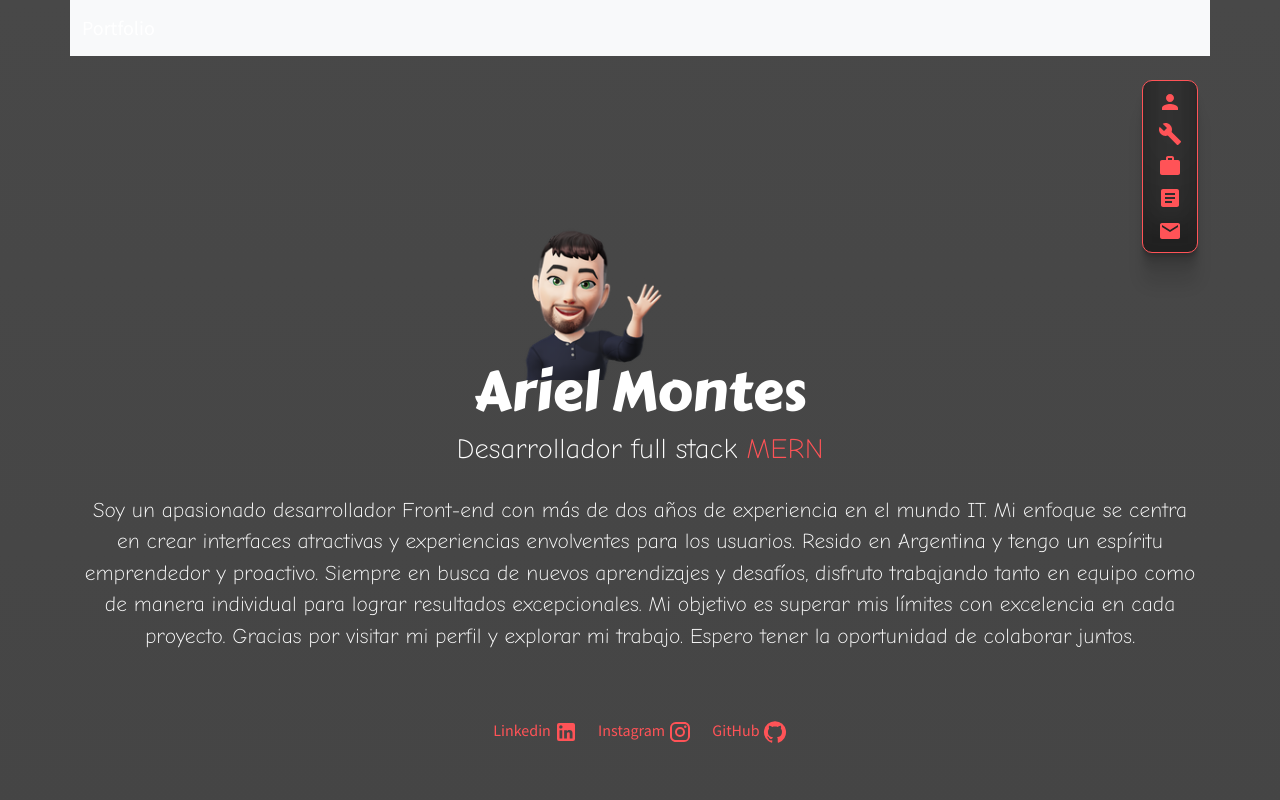
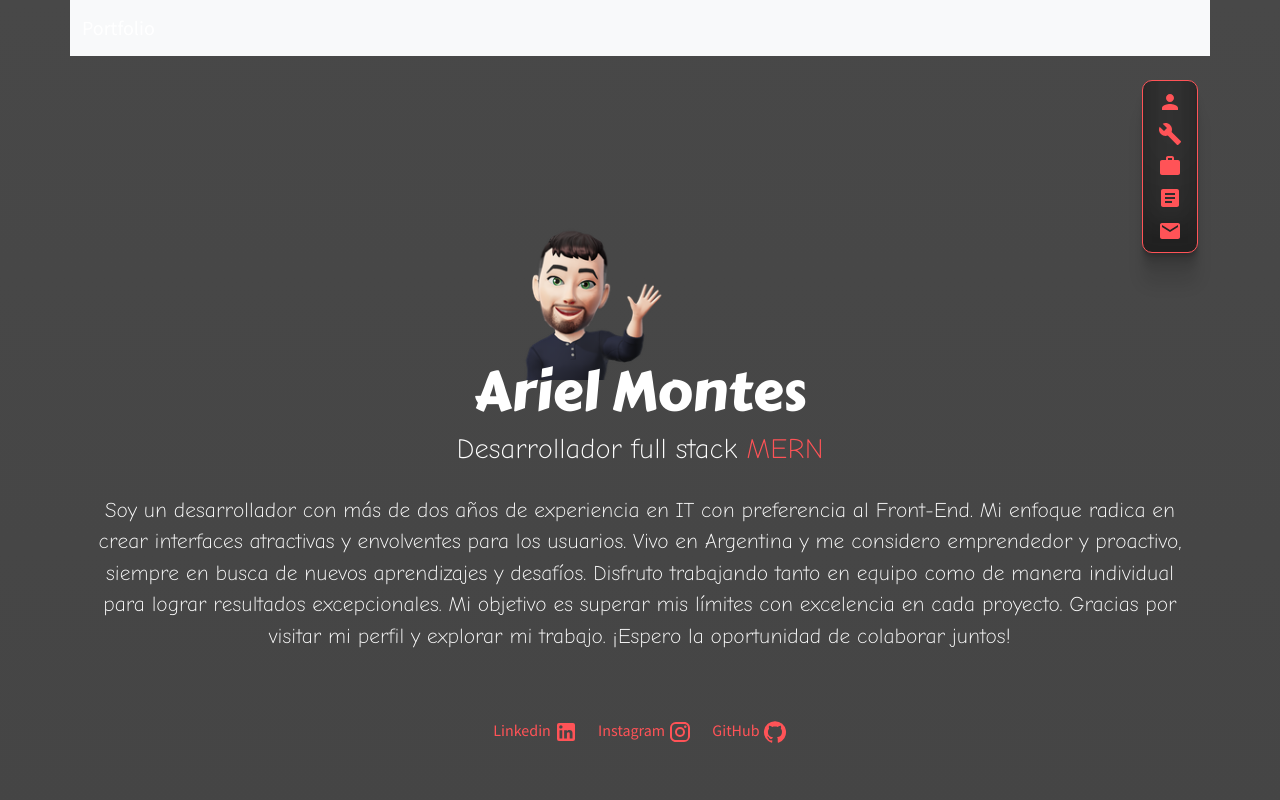
Before and after one commit to MontesAriel/portfolio-next, a Next.js app: page / in a window 1280 px wide. Shown: the top 800 px of the page. Built offline with nearby package versions, Linux system fonts and the light colour scheme.

Commit message:
portfolio listo

```diff
--- a/pages/index.js
+++ b/pages/index.js
@@ -105,10 +105,12 @@
 
                 <div className="sobre-mi ">
                   <p style={{textAlign:'center'}}>
-                    Soy un apasionado desarrollador Front-end con más de dos años de experiencia en el mundo IT. Mi enfoque se centra en crear interfaces atractivas y experiencias envolventes para los usuarios. Resido en Argentina y tengo un espíritu emprendedor y proactivo.
-                    Siempre en busca de nuevos aprendizajes y desafíos, disfruto trabajando tanto en equipo como de manera individual para lograr resultados excepcionales. Mi objetivo es superar mis límites con excelencia en cada proyecto.
-                    Gracias por visitar mi perfil y explorar mi trabajo. Espero tener la oportunidad de colaborar juntos.
-
+                    Soy un desarrollador con más de dos años de experiencia en IT con preferencia al Front-End.
+                    Mi enfoque radica en crear interfaces atractivas y envolventes para los usuarios.
+                    Vivo en Argentina y me considero emprendedor y proactivo, siempre en busca de nuevos aprendizajes y desafíos.
+                    Disfruto trabajando tanto en equipo como de manera individual para lograr resultados excepcionales.
+                    Mi objetivo es superar mis límites con excelencia en cada proyecto. Gracias por visitar mi perfil y explorar mi trabajo.
+                    ¡Espero la oportunidad de colaborar juntos!
                   </p>
 
               </div>
```
